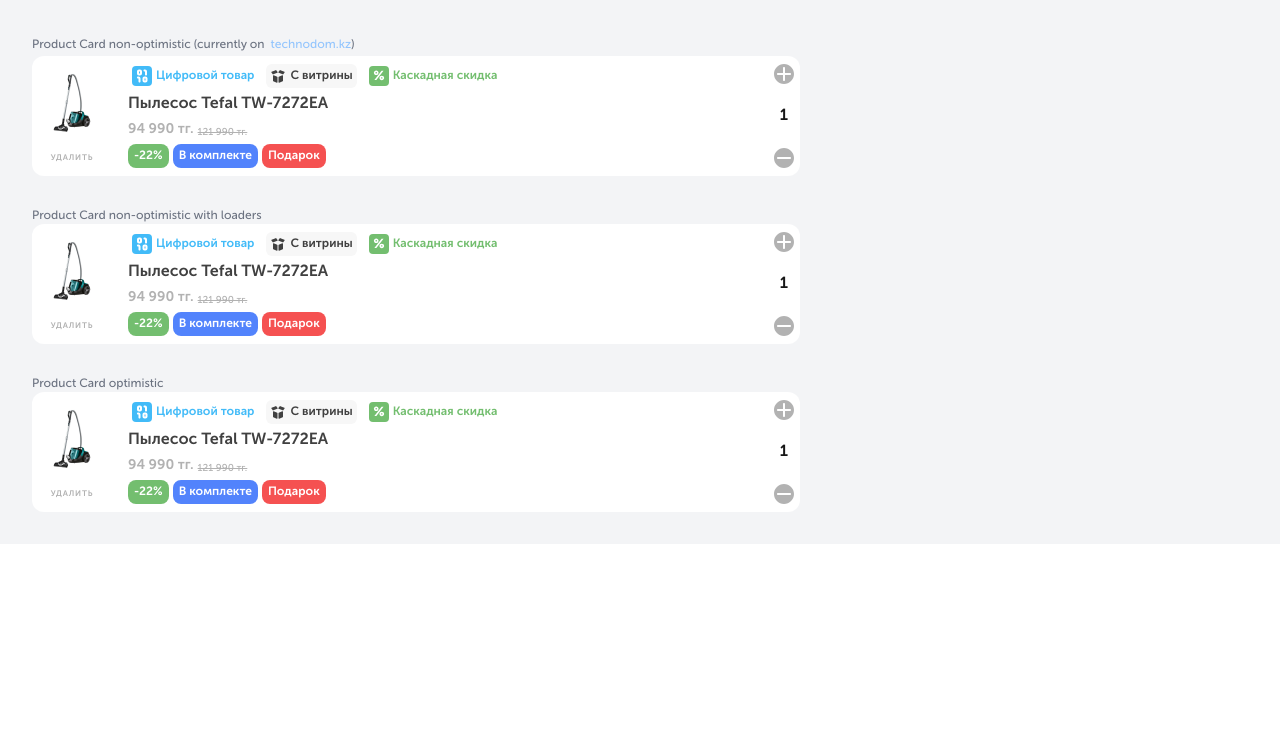
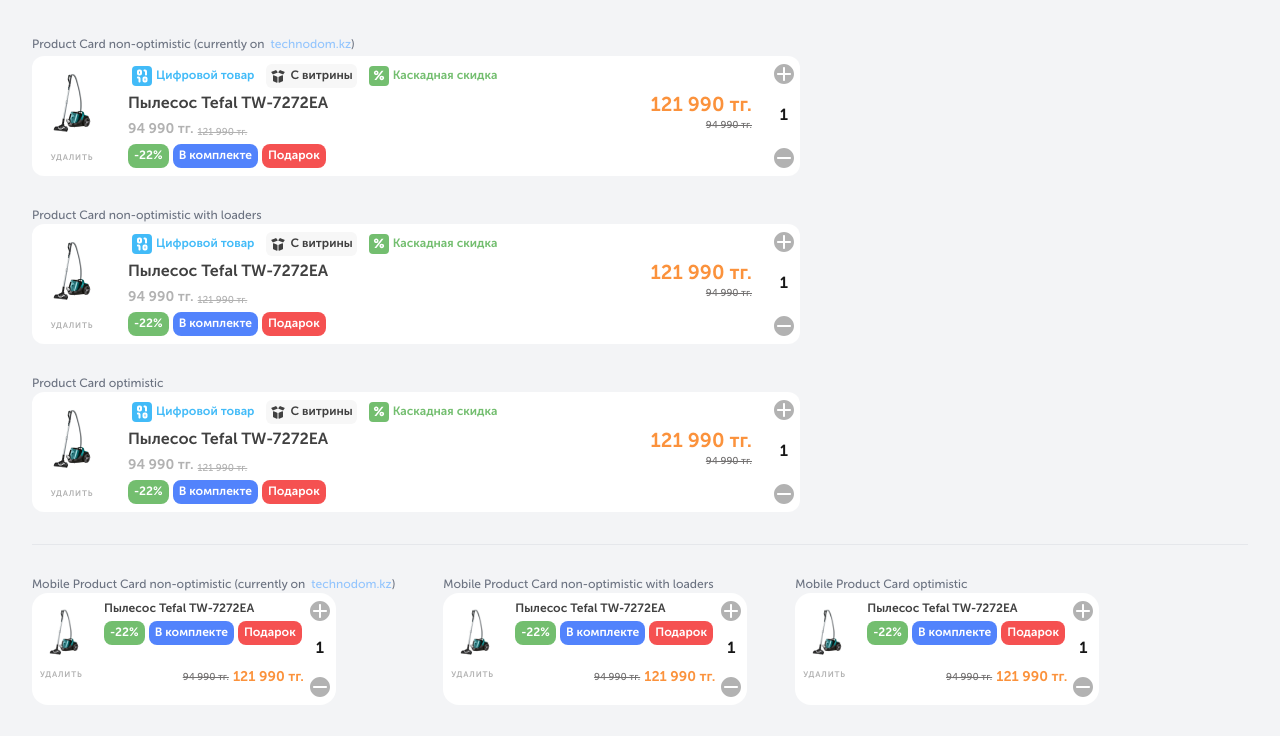
Before and after one commit to mnik01/optimisticUI, a React (Vite) app: page / in a window 1280 px wide. Shown: the top 736 px of the page. Built offline with nearby package versions, Linux system fonts and the light colour scheme.

Commit message:
feat: layout finished

```diff
--- a/src/App.tsx
+++ b/src/App.tsx
@@ -18,6 +18,21 @@
         <p className="text-xs text-gray-500">Product Card optimistic</p>
         <Card />
       </div>
+      <hr />
+      <div className="flex gap-12">
+        <div>
+          <p className="text-xs text-gray-500">Mobile Product Card non-optimistic (currently on &nbsp;<a className="text-blue-300" href="https://www.technodom.kz">technodom.kz</a>)</p>
+          <Card foreceMobile />
+        </div>
+        <div>
+          <p className="text-xs text-gray-500">Mobile Product Card non-optimistic with loaders</p>
+          <Card foreceMobile />
+        </div>
+        <div>
+          <p className="text-xs text-gray-500">Mobile Product Card optimistic</p>
+          <Card foreceMobile />
+        </div>
+      </div>
     </div>
   )
 }
--- a/src/components/Card/Card.tsx
+++ b/src/components/Card/Card.tsx
@@ -4,9 +4,9 @@
 import StickerList from "./parts/StickerList";
 import { Benifits, Stickers } from "./types";
 
-type CardProps = {}
+type CardProps = { foreceMobile?: boolean }
 
-export const Card: FC<CardProps> = () => {
+export const Card: FC<CardProps> = ({ foreceMobile }) => {
   const isMobile = useIsMobile();
   const stickers: Stickers = [
     {
@@ -59,7 +59,8 @@
         </div>
         <button className="uppercase w-full h-5 text-[8px] text-[#B2B2B2] font-bold tracking-widest text-center py-1">удалить</button>
       </div>
-      <main className="content flex flex-col gap-1 w-full">
+      <main className="flex justify-between w-full">
+        <div className="flex flex-col gap-1">
           <StickerList stickers={stickers} />
           <h2 style={{color: '#404040'}} className="text-base font-[700]">Пылесос Tefal TW-7272EA</h2>
           <span className="flex items-end gap-1">
@@ -67,12 +68,19 @@
             <p className="text-[10px] font-medium line-through text-[#B2B2B2] h-5 flex items-end leading-[15px]">121 990 тг.</p>
           </span>
           <BenifitList benifits={benifits} />
+        </div>
+        <div className='flex items-center'>
+          <span className="flex flex-col gap-1">
+            <p className="text-xl font-bold text-orange-400 h-5 flex items-end leading-[15px]">121 990 тг.</p>
+            <p className="text-[10px] text-[#737171] font-medium h-5 flex line-through justify-end">94 990 тг.</p>
+          </span>
+        </div>
       </main>
       <div className="counter flex flex-col justify-between">
       <button className="w-[32px] flex justify-center">
           <img src="../../assets/icons/plus.svg" alt="increase button image" />
         </button>
-        <input className="w-[32px] flex justify-center text-center text-[#161616] font-bold" value="1" />
+        <input className="w-[32px] bg-transparent flex justify-center text-center text-[#161616] font-bold" value="1" />
         <button className="w-[32px] flex justify-center">
           <img src="../../assets/icons/minus.svg" alt="decrease button image" />
         </button>
@@ -83,7 +91,7 @@
     <article className="
       w-[304px]
       rounded-2xl bg-white py-[8px]
-      min-h-[112px] flex gap-4
+      min-h-[112px] flex
       justify-between
     ">
       <div className="max-h-24 flex flex-col w-full">
@@ -110,7 +118,7 @@
         <button className="w-[32px] flex justify-center">
           <img src="../../assets/icons/plus.svg" alt="increase button image" />
         </button>
-        <input className="w-[32px] flex justify-center text-center text-[#161616] font-bold" value="1" />
+        <input className="w-[32px] bg-transparent flex justify-center text-center text-[#161616] font-bold" value="1" />
         <button className="w-[32px] flex justify-center">
           <img src="../../assets/icons/minus.svg" alt="decrease button image" />
         </button>
@@ -118,6 +126,10 @@
     </article>
   )
 
+  if (foreceMobile) {
+    return mobileLayout;
+  }
+
 
   return isMobile ? mobileLayout : desktopLayout;
 }
--- a/src/components/Card/parts/BenifitList.tsx
+++ b/src/components/Card/parts/BenifitList.tsx
@@ -6,7 +6,7 @@
 const BenifitList: FC<BenifitListProps> = ({ benifits }) => (
   <div className="flex gap-1">
   {
-    benifits.map(({text, backgroundColor}) => (<p className="font-bold text-xs w-fit py-1 px-1.5 rounded-lg text-white" style={{backgroundColor}}>{text}</p>))
+    benifits.map(({text, backgroundColor}) => (<p className="font-bold max-h-[24px] whitespace-nowrap text-ellipsis h-fit text-xs py-1 px-1.5 rounded-lg text-white" style={{backgroundColor}}>{text}</p>))
   }
   </div>
 )
```
Lines whose indentation alone changed are shown as unchanged.
